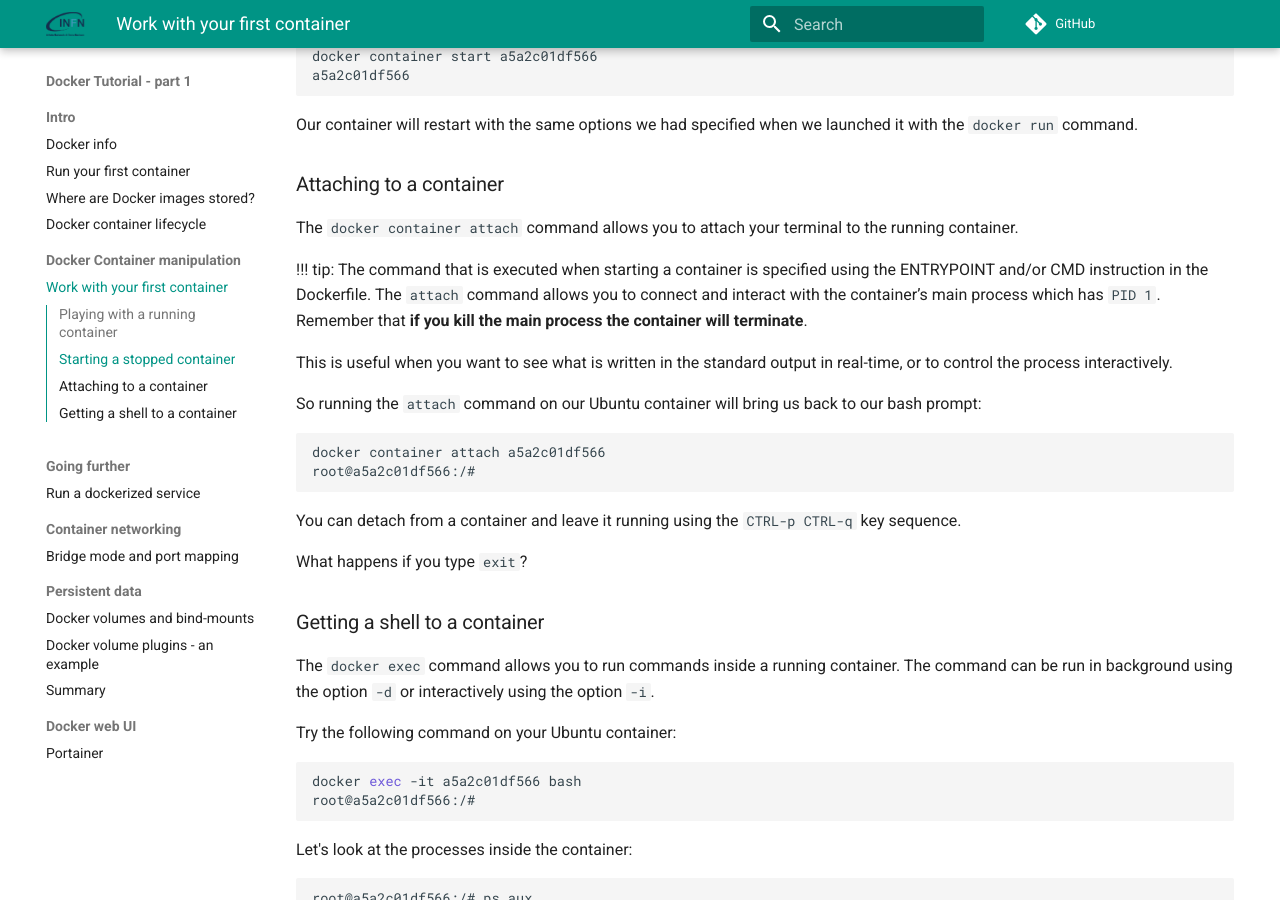
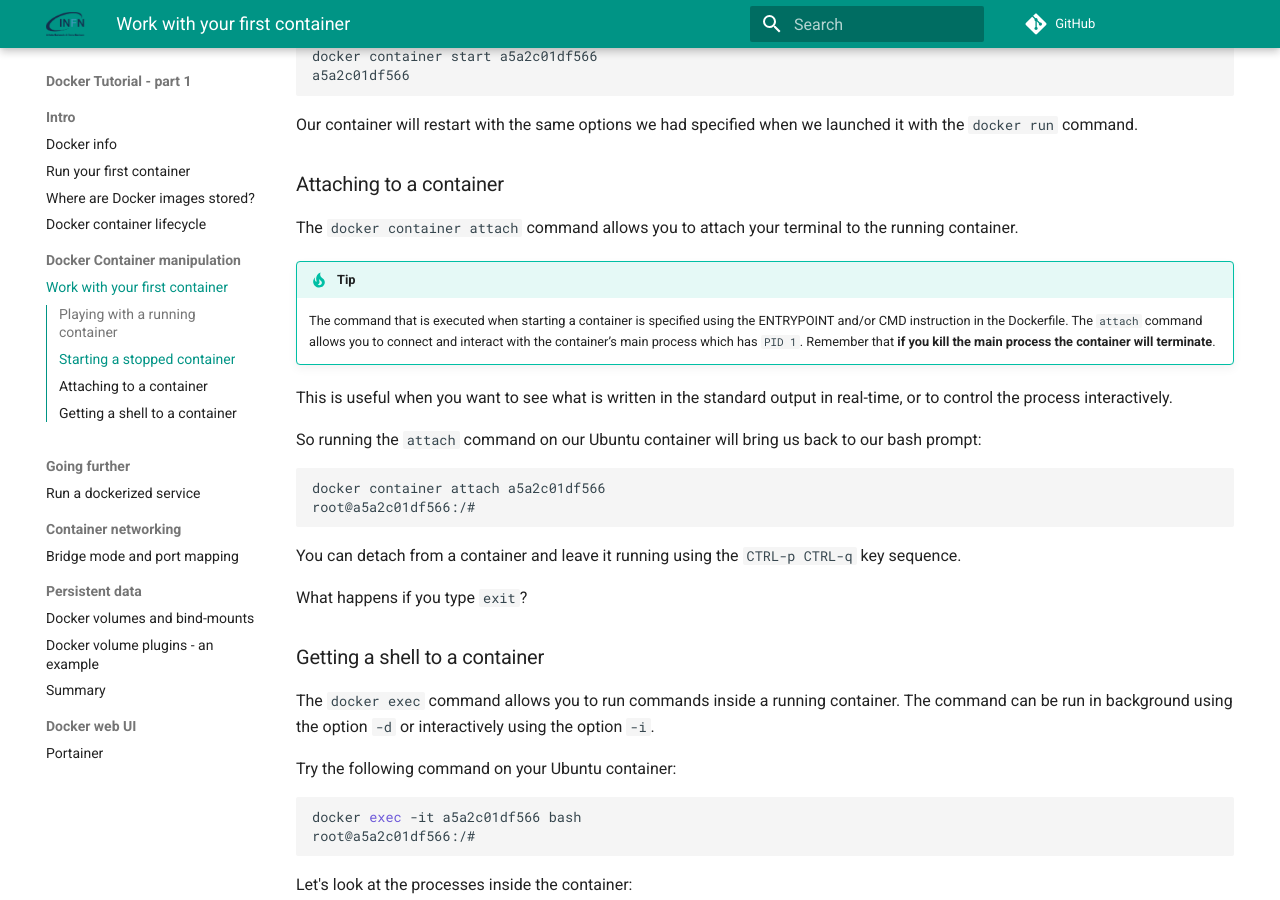
Before and after one commit to maricaantonacci/docker-tutorial, an MkDocs documentation site: the page built from docs/container/manipulation.md, in a window 1280 px wide and 900 px high, scrolled down 2047 px. Built offline with MkDocs 1.6.1 and Material for MkDocs 9.7.7, drawn with Linux system fonts in a browser that asks for light colours; comment, search, counter and statistics services are not loaded.

Commit message:
Fix tip syntax

```diff
--- a/docs/container/manipulation.md
+++ b/docs/container/manipulation.md
@@ -96,7 +96,7 @@ Our container will restart with the same options we had specified when we launch
 
 The `docker container attach` command allows you to attach your terminal to the running container.
 
-!!! tip:
+!!! tip
     The command that is executed when starting a container is specified using the ENTRYPOINT and/or CMD instruction in the Dockerfile.
     The `attach` command allows you to connect and interact with the container’s main process which has `PID 1`.
     Remember that **if you kill the main process the container will terminate**.
```
